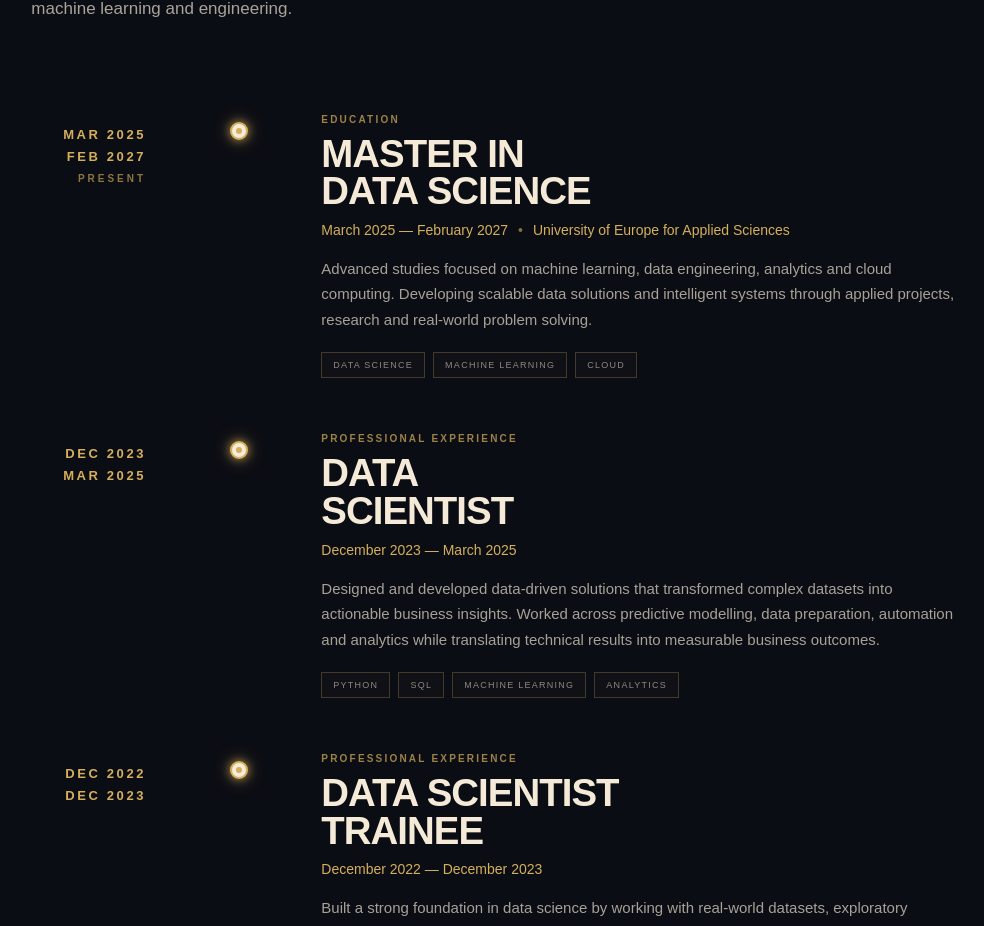
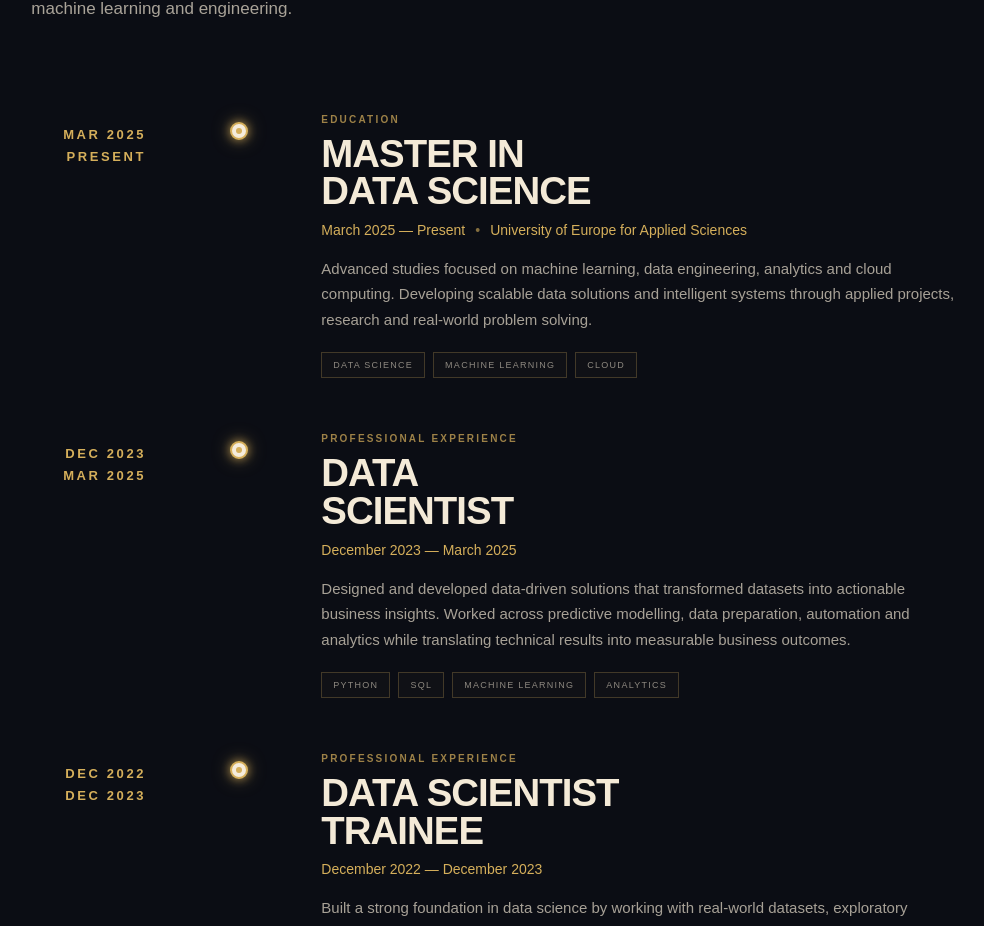
Before and after one commit to pranai-777/Portfolio, a Next.js app: page / in a window 1280 px wide. Shown: the part 3252-4178 px from the top of the page, without its empty margins (240-1224 px from the left). Built offline with nearby package versions, Linux system fonts and the light colour scheme.

Commit message:
Update ExperienceSection.js

```diff
--- a/components/ExperienceSection.js
+++ b/components/ExperienceSection.js
@@ -288,12 +288,10 @@ export default function ExperienceSection() {
               </span>
 
               <span>
-                FEB 2027
+                PRESENT
               </span>
 
-              <small>
-                PRESENT
-              </small>
+
             </div>
 
 
@@ -317,7 +315,7 @@ export default function ExperienceSection() {
               </h3>
 
               <div className="experience-meta">
-                March 2025 — February 2027
+                March 2025 — Present
                 <span>•</span>
                 University of Europe for Applied Sciences
               </div>
@@ -383,7 +381,7 @@ export default function ExperienceSection() {
 
               <p>
                 Designed and developed data-driven solutions
-                that transformed complex datasets into actionable
+                that transformed datasets into actionable
                 business insights. Worked across predictive
                 modelling, data preparation, automation and
                 analytics while translating technical results
```
